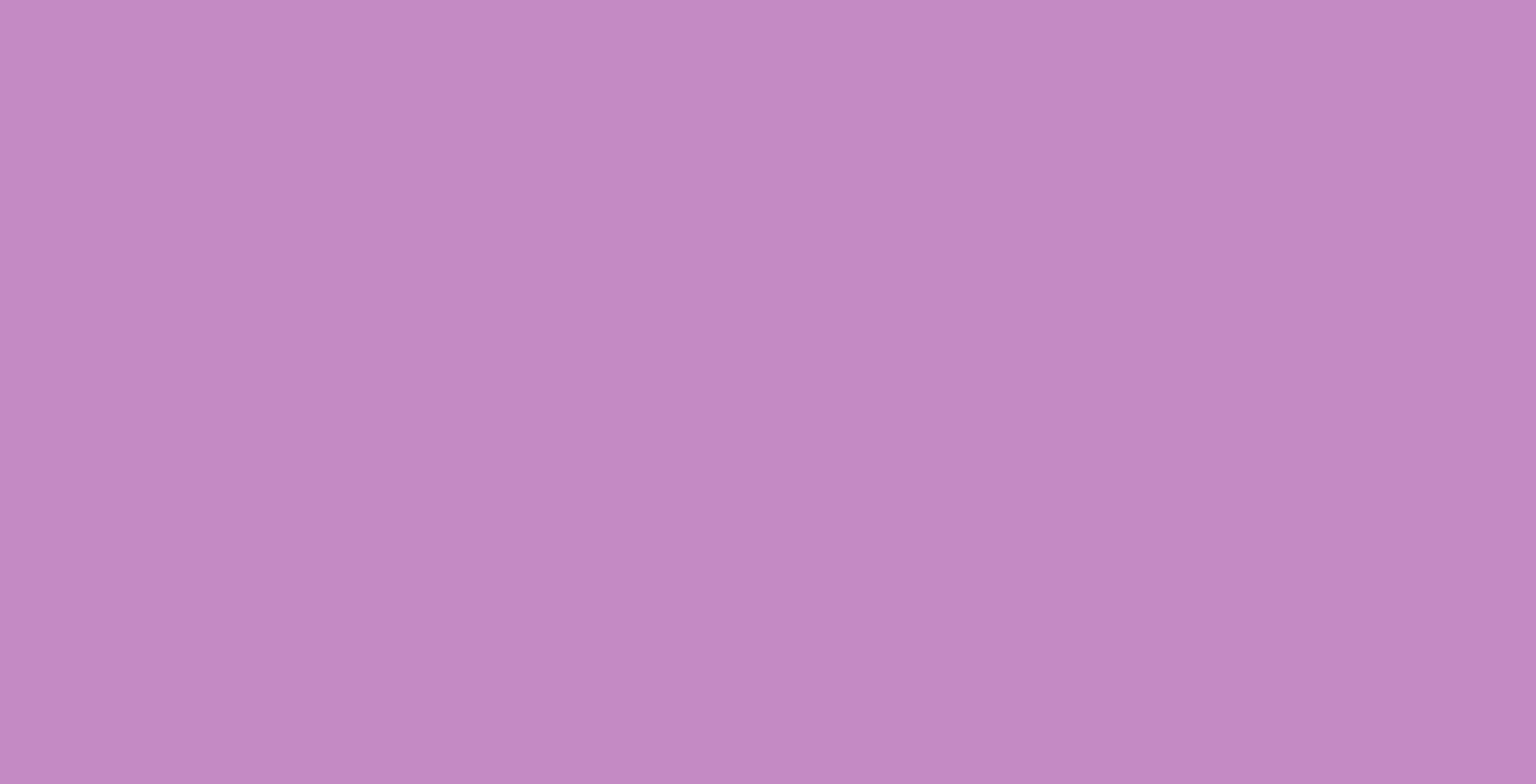
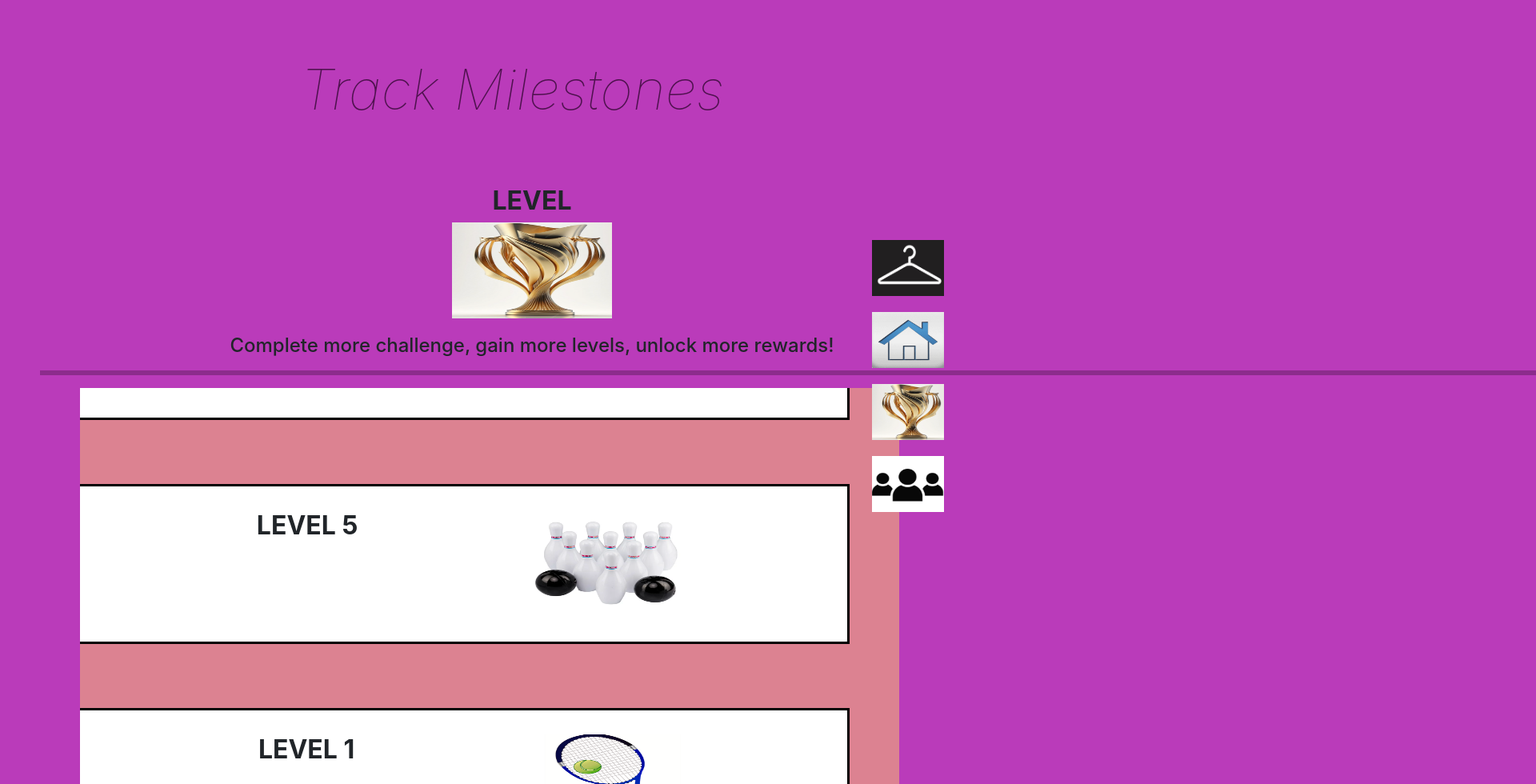
Before and after one commit to kiannabolante/huskypal, a React (Create React App) app in the folder clients/: page /user/level in a window 1280 px wide. Before the commit this address had no page. Shown: the top 980 px of the page at 80% size, 1920 px wide, since content can reach past the window. Before the commit the page ends 800 px from the top, so only its background shows below. Built offline with nearby package versions, Linux system fonts and the light colour scheme.

Commit message:
done track milestones

```diff
--- a/clients/src/App.js
+++ b/clients/src/App.js
@@ -1,17 +1,20 @@
 import './App.css';
 import Closet from './components/Closet';
-import { BrowserRouter as Router, Routes, Route } from 'react-router-dom';
+import { BrowserRouter , Routes, Route } from 'react-router-dom';
+import Tracker from './components/Tracker';
 
 
 function App() {
   return (
     <div className="App">
+      <BrowserRouter>
 
-      <Router>
+
       <Routes>
-        <Route path="/accessories" element={<Closet/>} />
+        <Route path="/user/accessories" element={<Closet/>} />
+        <Route path="/user/level" element={<Tracker/>} />
       </Routes>
-    </Router>
+    </BrowserRouter>
 
     </div>
   );
--- a/clients/src/components/Closet.css
+++ b/clients/src/components/Closet.css
@@ -1,5 +1,5 @@
 body {
-  background-color:rgba(128, 0, 128, 0.457);
+  background-color:rgba(117, 128, 0, 0.457);
   padding:0;
   margin: 0;
 }
--- a/clients/src/components/Closet.jsx
+++ b/clients/src/components/Closet.jsx
@@ -10,6 +10,8 @@ import image5 from '../images/image5.png'
 import image6 from '../images/image6.png'
 import image7 from '../images/image7.png'
 import image8 from '../images/image8.png'
+import image9 from '../images/image9.png';
+
 const Closet = () => {
   return (
     <div className='container '>
@@ -41,7 +43,9 @@ const Closet = () => {
               </th>
             </tr>
             <tr className="taller-row">
-              <th></th>
+              <th><img src={image9} alt='activate1' className='activate' />
+              </th>
+
               <td></td>
             </tr>
             <tr className="taller-row">
@@ -66,7 +70,6 @@ const Closet = () => {
       </section>
     </div>
 
-
   )
 }
 export default Closet
--- /dev/null
+++ b/clients/src/components/Tracker.css
@@ -0,0 +1,72 @@
+body {
+  background-color:rgb(186, 59, 186);
+  padding:0;
+  margin: 0;
+  height: 100%;
+}
+
+.oval-button {
+  width: 100px;
+  height: 40px;
+  border-radius: 50%;
+  background-color: #160d51;
+  color: #fff;
+  font-size: 16px;
+  border: none;
+}
+
+.full-page-box {
+  position: absolute;
+  width: 80%;
+  height: 100%;
+  background-color: rgb(220, 130, 145);
+  display: flex;
+  flex-direction: column;
+  align-items: center;
+  justify-content: center;
+  padding-right: 100px;
+  margin-left: 100px;
+  overflow-y: auto;
+}
+
+hr {
+  border: solid black;
+  width: 1900px;
+}
+
+.box {
+  height: 200px;
+  width: 1000px;
+  border: solid black;
+  background-color: white;
+  margin-bottom: 80px;
+
+}
+
+.imageSize1 {
+  width: 200px;
+  height: 120px;
+}
+.imageSpace1{
+ margin-bottom: 20px;
+
+}
+.displayInLine {
+  display: flex;
+  text-align: center;
+  justify-content: center;
+  justify-content: space-evenly;
+  padding-top: 30px;
+
+}
+h1{
+  text-decoration:currentColor;
+  font-style: italic;
+  font-weight: lighter;
+}
+
+h2{
+  text-decoration: black;
+  font-style:inherit;
+  font-weight: bolder;
+}
--- /dev/null
+++ b/clients/src/components/Tracker.jsx
@@ -0,0 +1,63 @@
+import React from 'react'
+import './Tracker.css';
+import image1 from '../images/image1.png';
+import image2 from '../images/image2.png'
+import image3 from '../images/image3.png'
+import image4 from '../images/image4.png'
+import image5 from '../images/image5.png'
+import image6 from '../images/image6.png'
+import image7 from '../images/image7.png'
+import image8 from '../images/image8.png'
+import image9 from '../images/image9.png';
+const Tracker = () => {
+  return (
+    <div>
+      <h1> Track Milestones </h1>
+      <section >
+
+        <h2>LEVEL</h2>
+        <div> <img src={image3} alt='logo3' className='imageSize1 imageSpace1' /></div>
+        <h4> Complete more challenge, gain more levels,
+          unlock more rewards!
+        </h4>
+        <hr />
+      </section>
+      <div className="full-page-box">
+        <div className="box-content">
+          <section className=' box displayInLine'>
+            <h2>LEVEL 2</h2>
+            <div> <img src={image9} alt='logo8' className='imageSize1 imageSpace1' /></div>
+          </section>
+
+          <section className=' box displayInLine'>
+            <h2>LEVEL 5</h2>
+            <div> <img src={image8} alt='logo8' className='imageSize1 imageSpace1' /></div>
+          </section>
+
+          <section className='box displayInLine'>
+            <h2>LEVEL 1</h2>
+            <div> <img src={image7} alt='logo7' className='imageSize1 imageSpace1' /></div>
+          </section>
+
+          <section className='box displayInLine'>
+            <h2>LEVEL 4</h2>
+            <div> <img src={image6} alt='logo6' className='imageSize1 imageSpace1' /></div>
+          </section>
+
+        </div>
+      </div>
+      <section className='logos'>
+        <div>
+          <img src={image1} alt="logo1 " className='imageSize imageSpace' />
+        </div>
+        <div> <img src={image2} alt='logo2' className='imageSize imageSpace' /></div>
+        <div> <img src={image3} alt='logo3' className='imageSize imageSpace' /></div>
+        <div><img src={image4} alt='logo4' className='imageSize imageSpace' />
+        </div>
+      </section>
+
+    </div>
+  )
+}
+
+export default Tracker
```
